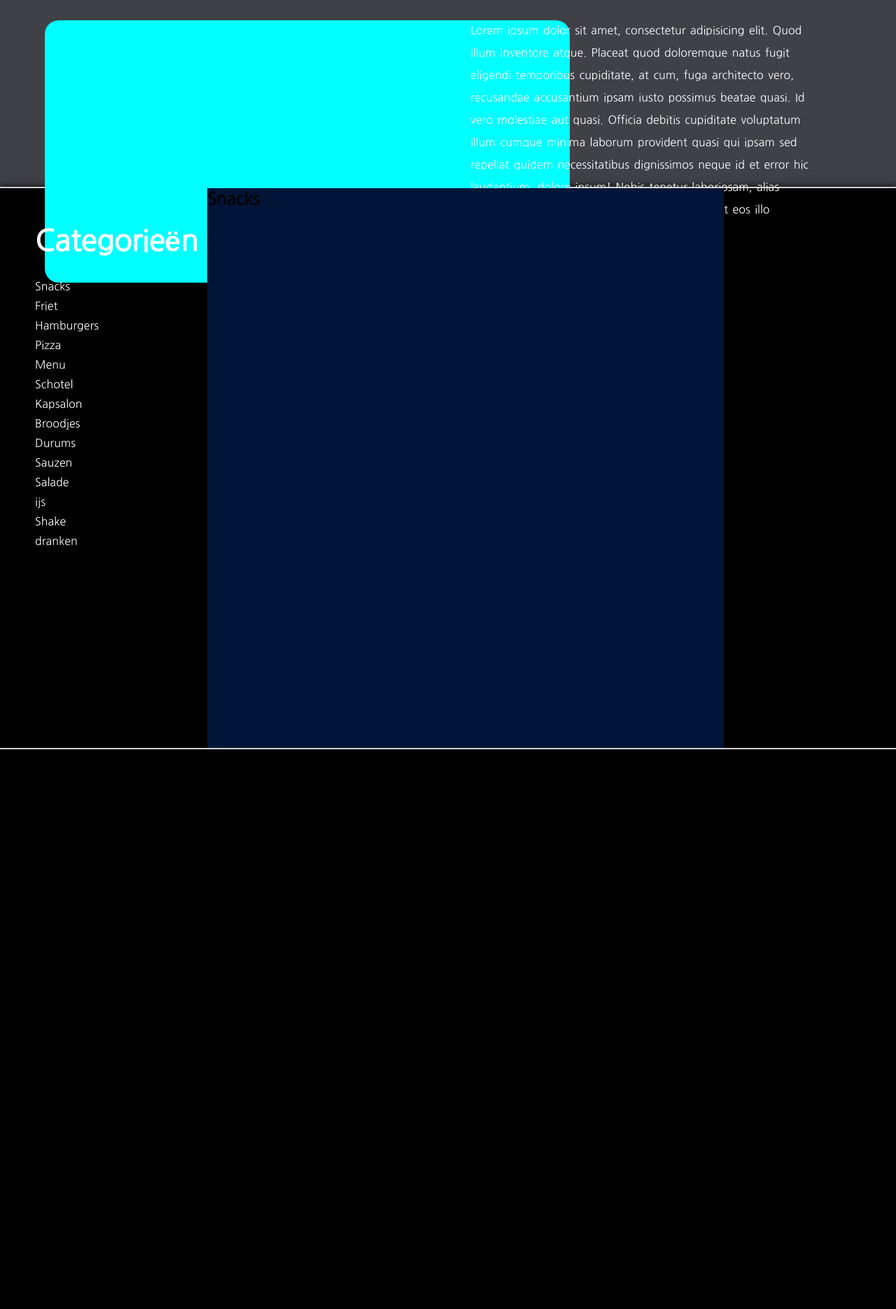
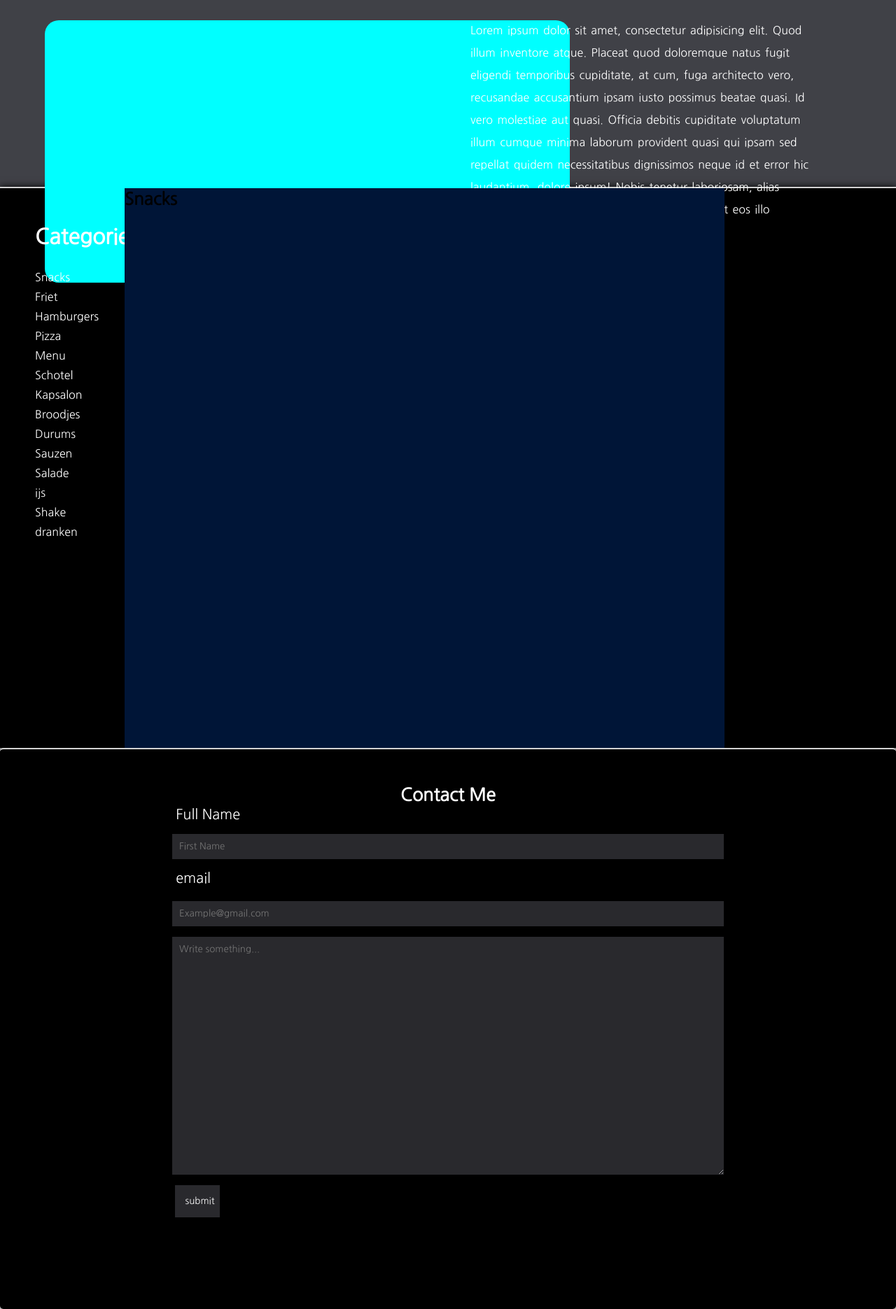
Before and after one commit to RickRietbergen/CRUD-P3, a PHP site: page / in a window 1280 px wide; the page is wider, and only the part inside the window is pictured. Shown: the part 1335-3206 px from the top of that part at 70% size. Run offline with PHP 8.4, Linux system fonts and the light colour scheme.

Commit message:
vfyugjhservhudshvjadhvjraw

```diff
--- a/CSS/styles.css
+++ b/CSS/styles.css
@@ -127,7 +127,7 @@ header .header nav li a .snackbar__logo {
 
 .container__menu .div__menu__select
 {
-  width: 20%;
+  width: 10%;
   height: 100vh;
   margin-top: 50px;
   margin-left: 50px;
@@ -135,7 +135,7 @@ header .header nav li a .snackbar__logo {
 
 .container__menu .div__menu__select .menu__title__catogorie
 {
-  font-size: 27.5px;
+  font-size: 20px;
   margin-bottom: 25px;
   color: #fff;
 }
@@ -159,7 +159,7 @@ header .header nav li a .snackbar__logo {
 
 .container__menu .div__scroll__food
 {
-  width: 60%;
+  width: 70%;
   height: 100vh;
   overflow: auto;
   background-color: #001537;
@@ -178,4 +178,71 @@ header .header nav li a .snackbar__logo {
   box-shadow: 0px 0px 10px rgba(0,0,0);
   background-color: black;
   border-top: solid 2px lightgrey;
+  color: #fff;
+  border-radius: 5px;
 }
+
+
+.container__contact h2{
+  display: flex;
+  font-size: 25px;
+  margin-top: 50px;
+  justify-content: center;
+}
+
+.container__contact form{
+  display: flex;
+  flex-direction: column;
+  align-items: center;
+}
+
+.container__contact form #label__fullname{
+  width: 100%;
+  height: 30px;
+  font-size: 20px;
+  margin-left: 39.25%;
+  margin-bottom: 10px;
+}
+.container__contact form #input__fullname{
+  width: 60%;
+  padding: 10px;
+  background-color: #29292d;
+  border-style: none;
+  color: #fff;
+  margin-bottom: 15px;
+}
+
+.container__contact form #label__email{
+  width: 100%;
+  height: 30px;
+  font-size: 20px;
+  margin-left: 39.25%;
+  margin-bottom: 15px;
+}
+
+.container__contact form #input__email{
+  width: 60%;
+  padding: 10px;
+  background-color: #29292d;
+  border-style: none;
+  color: #fff;
+  margin-bottom: 15px;
+}
+
+.container__contact form #input__discription{
+  width: 60%;
+  padding: 10px;
+  background-color: #29292d;
+  border-style: none;
+  color: #fff;
+  margin-bottom: 15px;
+}
+
+.container__contact form #click__submit{
+  width: 5%;
+  background-color: #29292d;
+  border-style: none;
+  color: #fff;
+  padding: 15px;
+  margin-right: 56%;
+}
--- a/index.html
+++ b/index.html
@@ -101,6 +101,18 @@
 
         <div class="container__contact" id="contact">
 
+          <h2>Contact Me</h2>
+
+          <form action="">
+            <label id="label__fullname" for="fullname">Full Name</label>
+            <input id="input__fullname" type="text" name="fullname" maxlength="25" placeholder="First Name">
+
+            <label id="label__email" for="">email</label>
+            <input id="input__email" type="text" name="email" maxlength="" placeholder="Example@gmail.com">
+
+            <textarea id="input__discription" name="discription" rows="20" placeholder="Write something..."></textarea>
+            <input id="click__submit" type="submit" value="submit">
+          </form>
         </div>
         <!--
         <?php
```
Also changed, not shown: 1 other file.
